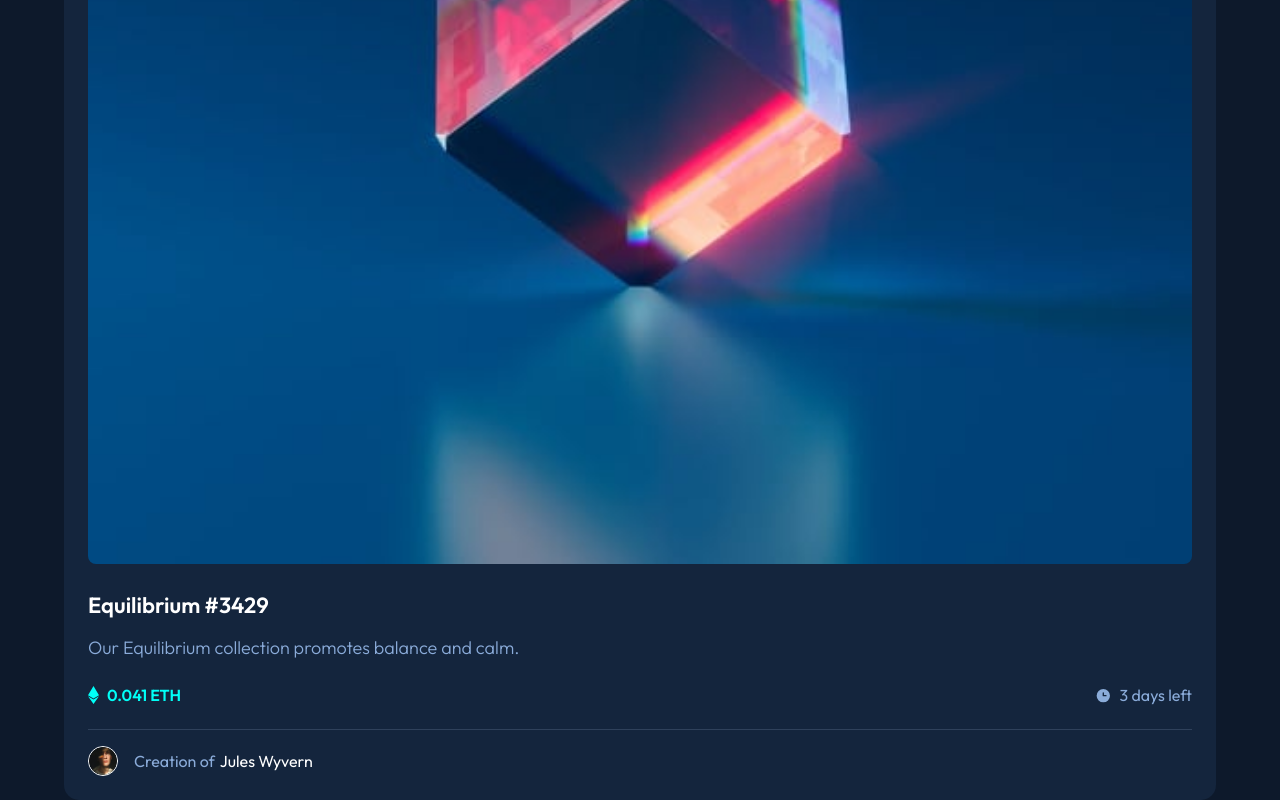
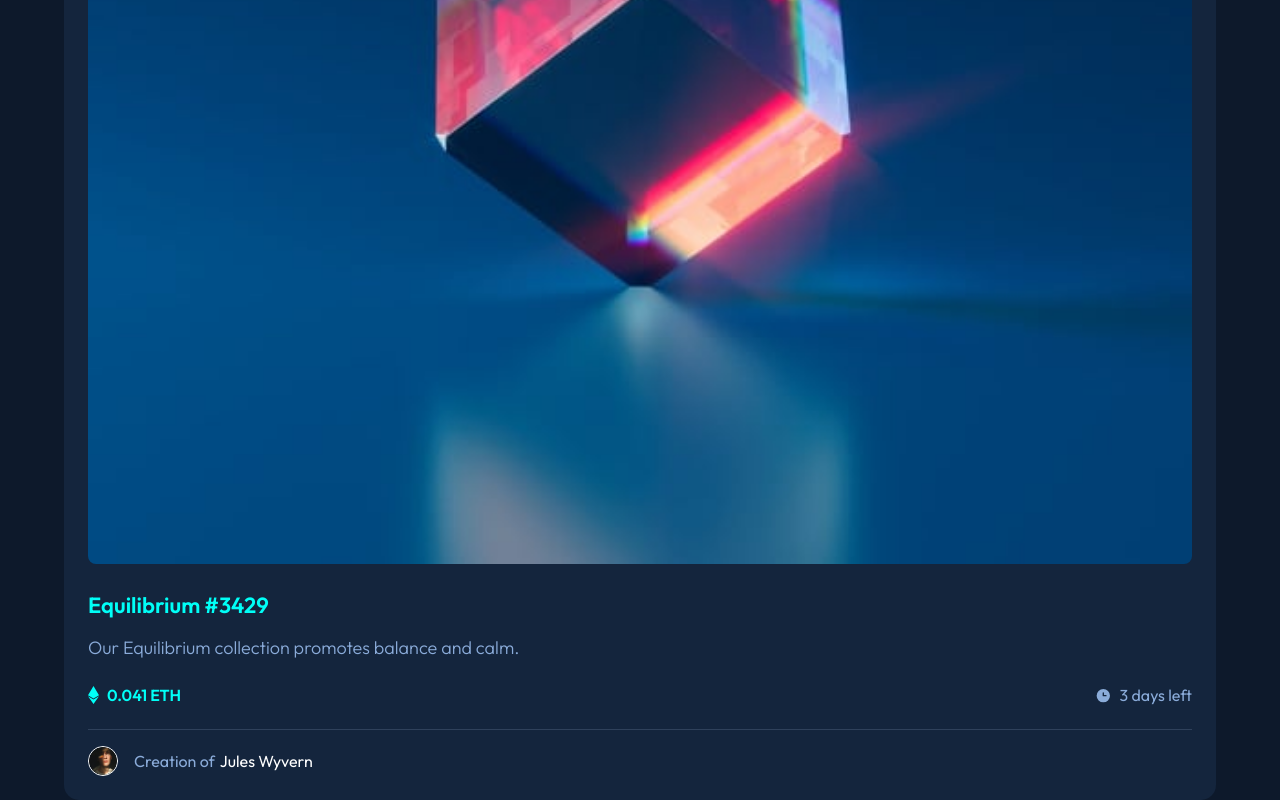
Before and after one commit to NomiDomi/frontendmentor-nft-preview-card-component, a plain HTML site: page src/index.html in a window 1280 px wide. In both pictures the pointer is over the element "Equilibrium #3429". Shown: the part 282-1082 px from the top of the page. Drawn offline with Linux system fonts and the light colour scheme.

Commit message:
feat: Added hovering state on title and author name

```diff
--- a/src/style.css
+++ b/src/style.css
@@ -75,6 +75,11 @@ p {
     color: var(--primary-100);
 }
 
+h1:hover, .creator .name:hover {
+    cursor: pointer;
+    color: var(--primary-200);
+}
+
 .main-image {
     width: 100%;
     transition: .5s ease;
```
